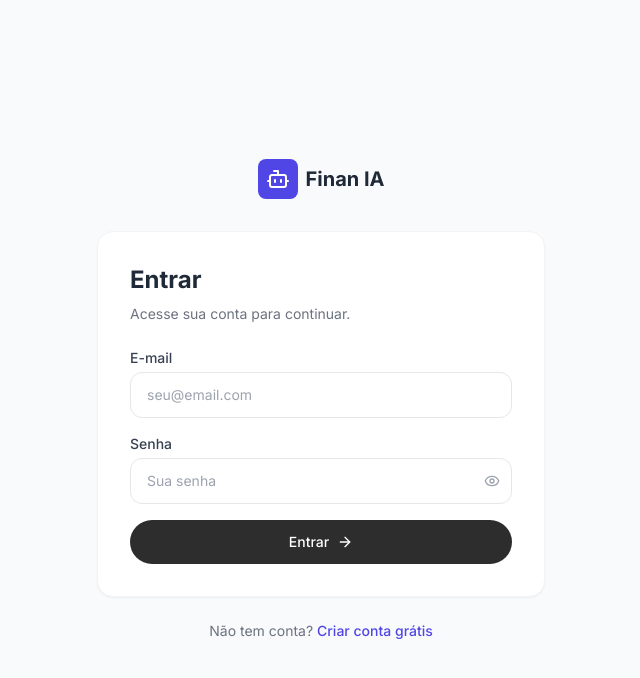
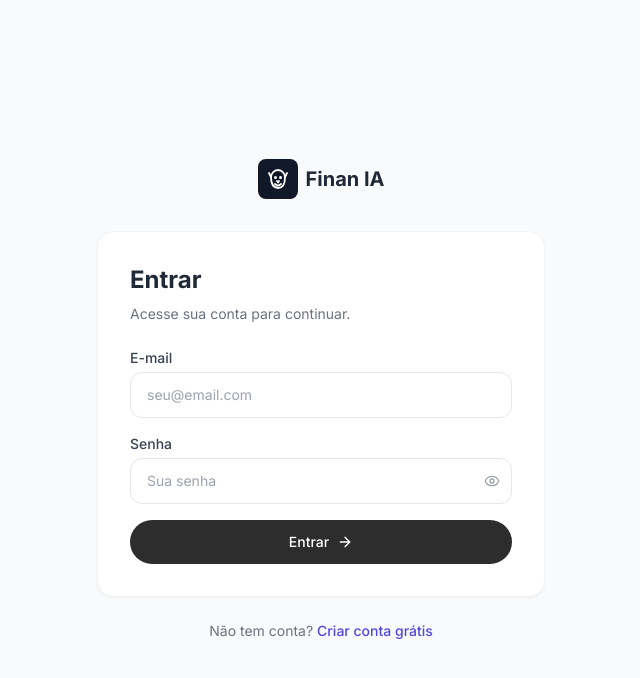
Before and after one commit to raylonf/finan-ia, a Next.js app: page /login in a window 1280 px wide. Shown: the top 678 px of the page, without its empty margins (319-959 px from the left). Built offline with nearby package versions, Linux system fonts and the light colour scheme.

Commit message:
feat: substituir ícone de robô por coruja minimalista (sabedoria financeira)

```diff
--- a/src/app/cadastro/page.tsx
+++ b/src/app/cadastro/page.tsx
@@ -4,7 +4,8 @@ import { useState } from 'react'
 import { useRouter } from 'next/navigation'
 import Link from 'next/link'
 import { createClient } from '@/lib/supabase/client'
-import { Bot, Eye, EyeOff, ArrowRight } from 'lucide-react'
+import { OwlIcon } from '@/components/OwlIcon'
+import { Eye, EyeOff, ArrowRight } from 'lucide-react'
 
 export default function CadastroPage() {
   const router = useRouter()
@@ -57,8 +58,8 @@ export default function CadastroPage() {
       <div className="w-full max-w-md">
         <div className="text-center mb-8">
           <div className="inline-flex items-center gap-2">
-            <div className="w-10 h-10 rounded-lg bg-brand-600 flex items-center justify-center">
-              <Bot className="w-6 h-6 text-white" />
+            <div className="w-10 h-10 rounded-lg bg-gray-900 flex items-center justify-center">
+              <OwlIcon className="w-6 h-6 text-white" />
             </div>
             <span className="font-bold text-gray-800 text-xl">Finan IA</span>
           </div>
--- a/src/app/chat/page.tsx
+++ b/src/app/chat/page.tsx
@@ -5,9 +5,10 @@ import { v4 as uuidv4 } from 'uuid'
 import { ChatMessage, Transaction } from '@/types/finance'
 import { getMessages, saveMessage, clearMessages, getTransactions, saveTransaction, deleteTransaction, getUserSettings, getCachedMessages } from '@/lib/data'
 import { buildFinancialContext } from '@/lib/utils'
-import { Send, Trash2, Bot, User, MessageSquare, Paperclip, X, FileText, Image, Film, Mic, Square, HelpCircle, TrendingUp, PiggyBank, Receipt, Calculator, Target, CreditCard } from 'lucide-react'
+import { Send, Trash2, User, MessageSquare, Paperclip, X, FileText, Image, Film, Mic, Square, HelpCircle, TrendingUp, PiggyBank, Receipt, Calculator, Target, CreditCard } from 'lucide-react'
 import { MarkdownContent } from '@/components/MarkdownContent'
 import { useRealtimeSync } from '@/hooks/useRealtimeSync'
+import { OwlIcon } from '@/components/OwlIcon'
 
 interface FileAttachment {
   id: string
@@ -367,8 +368,8 @@ export default function ChatPage() {
       <div className="flex-1 overflow-y-auto p-4 md:p-6 space-y-3 md:space-y-4 custom-scrollbar">
         {messages.length === 0 && (
           <div className="flex flex-col items-center justify-center h-full text-center animate-fade-in">
-            <div className="w-16 h-16 rounded-full bg-brand-100 flex items-center justify-center mb-4">
-              <Bot className="w-8 h-8 text-brand-600" />
+            <div className="w-16 h-16 rounded-2xl bg-gray-100 flex items-center justify-center mb-4">
+              <OwlIcon className="w-8 h-8 text-gray-700" />
             </div>
             <h3 className="font-semibold text-gray-700 mb-1">Olá! Sou o Lucrécio</h3>
             <p className="text-sm text-gray-500 max-w-sm mb-6">
@@ -405,7 +406,7 @@ export default function ChatPage() {
         {messages.map((msg) => (
           <div key={msg.id} className={`flex gap-3 animate-fade-in ${msg.role === 'user' ? 'flex-row-reverse' : ''}`}>
             <div className={`flex-shrink-0 w-8 h-8 rounded-full flex items-center justify-center ${msg.role === 'user' ? 'bg-brand-600' : 'bg-gray-100'}`}>
-              {msg.role === 'user' ? <User className="w-4 h-4 text-white" /> : <Bot className="w-4 h-4 text-gray-600" />}
+              {msg.role === 'user' ? <User className="w-4 h-4 text-white" /> : <OwlIcon className="w-4 h-4 text-gray-600" />}
             </div>
             <div className={`max-w-[85%] md:max-w-[75%] ${msg.role === 'user' ? 'chat-bubble-user' : 'chat-bubble-assistant'}`}>
               {msg.role === 'assistant' ? (
@@ -428,7 +429,7 @@ export default function ChatPage() {
         {loading && (
           <div className="flex gap-3">
             <div className="w-8 h-8 rounded-full bg-gray-100 flex items-center justify-center">
-              <Bot className="w-4 h-4 text-gray-600" />
+              <OwlIcon className="w-4 h-4 text-gray-600" />
             </div>
             <div className="chat-bubble-assistant">
               <div className="flex gap-1 py-1">
--- a/src/app/login/page.tsx
+++ b/src/app/login/page.tsx
@@ -4,7 +4,8 @@ import { useState } from 'react'
 import { useRouter } from 'next/navigation'
 import Link from 'next/link'
 import { createClient } from '@/lib/supabase/client'
-import { Bot, Eye, EyeOff, ArrowRight } from 'lucide-react'
+import { OwlIcon } from '@/components/OwlIcon'
+import { Eye, EyeOff, ArrowRight } from 'lucide-react'
 
 export default function LoginPage() {
   const router = useRouter()
@@ -46,8 +47,8 @@ export default function LoginPage() {
       <div className="w-full max-w-md">
         <div className="text-center mb-8">
           <div className="inline-flex items-center gap-2">
-            <div className="w-10 h-10 rounded-lg bg-brand-600 flex items-center justify-center">
-              <Bot className="w-6 h-6 text-white" />
+            <div className="w-10 h-10 rounded-lg bg-gray-900 flex items-center justify-center">
+              <OwlIcon className="w-6 h-6 text-white" />
             </div>
             <span className="font-bold text-gray-800 text-xl">Finan IA</span>
           </div>
--- /dev/null
+++ b/src/components/OwlIcon.tsx
@@ -0,0 +1,27 @@
+export function OwlIcon({ className = 'w-5 h-5' }: { className?: string }) {
+  return (
+    <svg
+      viewBox="0 0 24 24"
+      fill="none"
+      stroke="currentColor"
+      strokeWidth="1.8"
+      strokeLinecap="round"
+      strokeLinejoin="round"
+      className={className}
+    >
+      {/* Corpo/cabeça */}
+      <path d="M12 3C8 3 5 6.5 5 10.5C5 16 7 21 12 21C17 21 19 16 19 10.5C19 6.5 16 3 12 3Z" />
+      {/* Orelhas/tufos */}
+      <path d="M5 10L3 6" />
+      <path d="M19 10L21 6" />
+      {/* Olho esquerdo */}
+      <circle cx="9.5" cy="10.5" r="1.5" fill="currentColor" stroke="none" />
+      {/* Olho direito */}
+      <circle cx="14.5" cy="10.5" r="1.5" fill="currentColor" stroke="none" />
+      {/* Bico */}
+      <path d="M11 14L12 15.5L13 14" />
+      {/* Peito */}
+      <path d="M9 17C9 17 10.5 18.5 12 18.5C13.5 18.5 15 17 15 17" />
+    </svg>
+  )
+}
--- a/src/components/Sidebar.tsx
+++ b/src/components/Sidebar.tsx
@@ -9,10 +9,10 @@ import {
   BarChart3,
   PieChart,
   Settings,
-  Bot,
   Menu,
   X,
 } from 'lucide-react'
+import { OwlIcon } from '@/components/OwlIcon'
 import { useState, useEffect, useCallback } from 'react'
 import { useRouter } from 'next/navigation'
 import { createClient } from '@/lib/supabase/client'
@@ -244,7 +244,7 @@ export function Sidebar() {
         <div className="flex items-center justify-between p-5">
           <div className="flex items-center gap-2.5">
             <div className="w-8 h-8 rounded-lg bg-gray-900 flex items-center justify-center">
-              <Bot className="w-4 h-4 text-white" />
+              <OwlIcon className="w-4 h-4 text-white" />
             </div>
             <div>
               <h1 className={`font-semibold text-base leading-tight ${getTextColor()}`}>Finan IA</h1>
```
